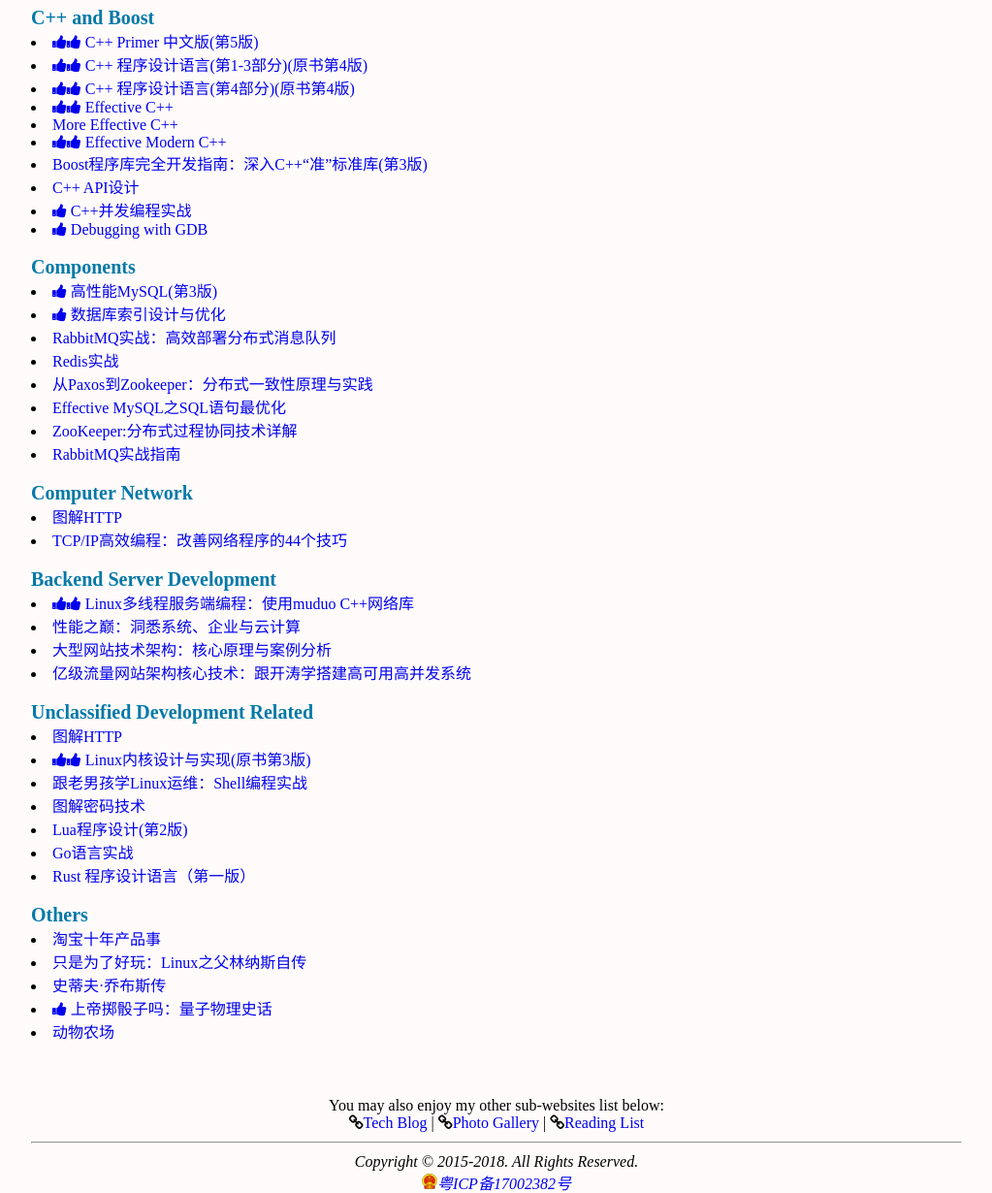
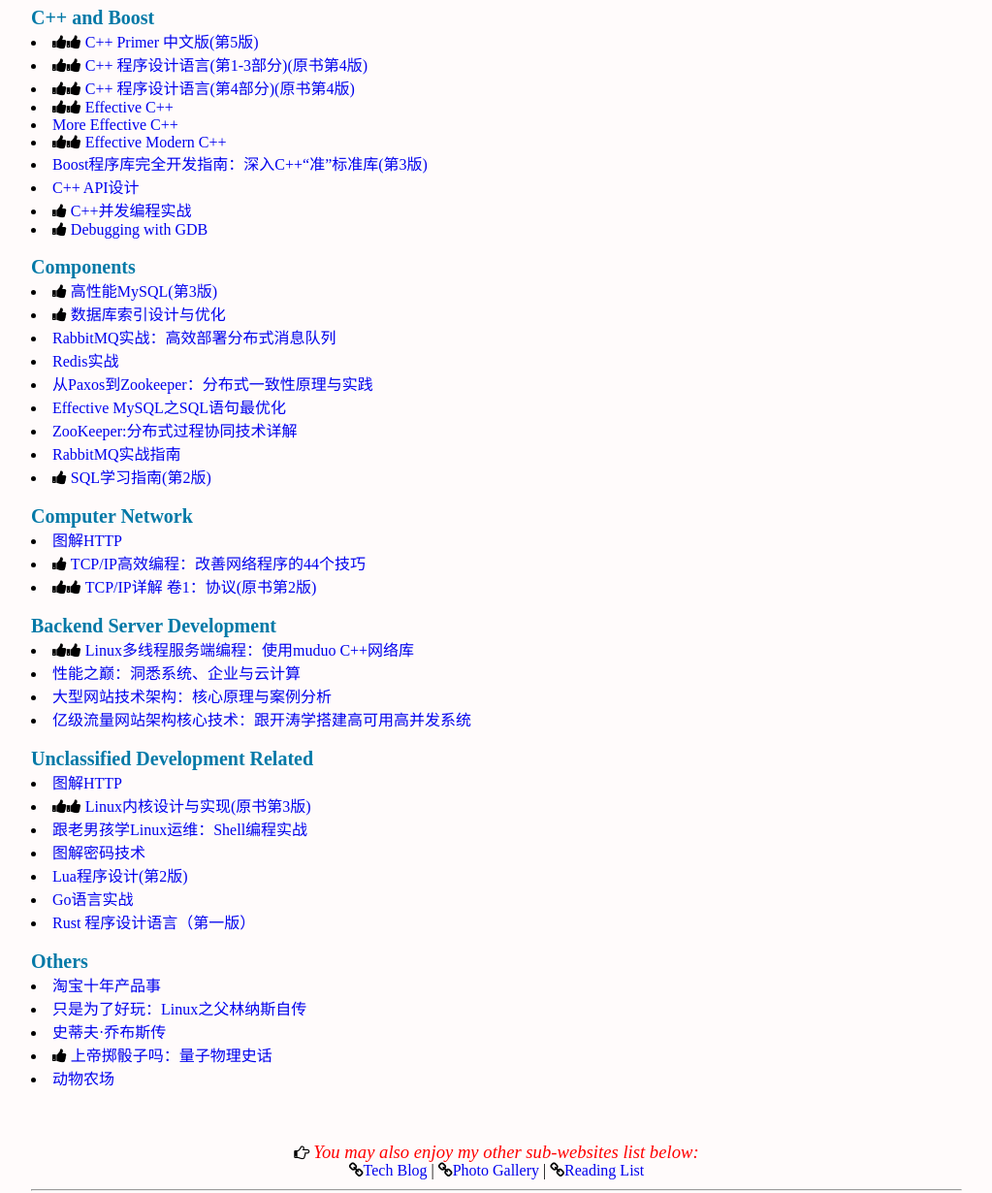
Before and after one commit to taozhijiang/taozhijiang.github.io, a plain HTML site: page readlist.html in a window 1280 px wide. Shown: the part 89-1319 px from the top of the page at 97% size, without its empty margins (128-1151 px from the left). Drawn offline with Linux system fonts and the light colour scheme.

Commit message:
add more books, and cnzz

```diff
--- a/readlist.html
+++ b/readlist.html
@@ -24,6 +24,23 @@ p {
 a {
     text-decoration:none;
 }
+
+.blink {
+	color: red;
+	font-size: 14pt;
+	animation: blink-animation 1s steps(5, start) infinite;
+	-webkit-animation: blink-animation 1s steps(5, start) infinite;
+}
+@keyframes blink-animation {
+	to {
+		visibility: hidden;
+	}
+}
+@-webkit-keyframes blink-animation {
+	to {
+		visibility: hidden;
+	}
+}
 </style>
 
 </head>
@@ -38,36 +55,38 @@ a {
 
 	<div>
 		<p style="color:#0479A7;font-size:20px;"><strong>C++ and Boost</strong></p>
-        <li><a href="https://book.douban.com/subject/25708312/" target="_blank"><i class="fa fa-thumbs-up"></i><i class="fa fa-thumbs-up">&nbsp;</i>C++ Primer 中文版(第5版)</a></li>
-		<li><a href="https://book.douban.com/subject/26857943/" target="_blank"><i class="fa fa-thumbs-up"></i><i class="fa fa-thumbs-up">&nbsp;</i>C++ 程序设计语言(第1-3部分)(原书第4版)</a></li>
-		<li><a href="https://book.douban.com/subject/26900000/" target="_blank"><i class="fa fa-thumbs-up"></i><i class="fa fa-thumbs-up">&nbsp;</i>C++ 程序设计语言(第4部分)(原书第4版)</a></li>
-		<li><a href="https://book.douban.com/subject/1842426/" target="_blank"><i class="fa fa-thumbs-up"></i><i class="fa fa-thumbs-up">&nbsp;</i>Effective C++</a></li>
+        <li><i class="fa fa-thumbs-up"></i><i class="fa fa-thumbs-up"></i>&nbsp;<a href="https://book.douban.com/subject/25708312/" target="_blank">C++ Primer 中文版(第5版)</a></li>
+		<li><i class="fa fa-thumbs-up"></i><i class="fa fa-thumbs-up"></i>&nbsp;<a href="https://book.douban.com/subject/26857943/" target="_blank">C++ 程序设计语言(第1-3部分)(原书第4版)</a></li>
+		<li><i class="fa fa-thumbs-up"></i><i class="fa fa-thumbs-up"></i>&nbsp;<a href="https://book.douban.com/subject/26900000/" target="_blank">C++ 程序设计语言(第4部分)(原书第4版)</a></li>
+		<li><i class="fa fa-thumbs-up"></i><i class="fa fa-thumbs-up"></i>&nbsp;<a href="https://book.douban.com/subject/1842426/" target="_blank">Effective C++</a></li>
 		<li><a href="https://book.douban.com/subject/5908727/" target="_blank">More Effective C++</a></li>
-		<li><a href="https://book.douban.com/subject/25923597/" target="_blank"><i class="fa fa-thumbs-up"></i><i class="fa fa-thumbs-up">&nbsp;</i>Effective Modern C++</a></li>
+		<li><i class="fa fa-thumbs-up"></i><i class="fa fa-thumbs-up"></i>&nbsp;<a href="https://book.douban.com/subject/25923597/" target="_blank">Effective Modern C++</a></li>
 		<li><a href="https://book.douban.com/subject/26320630/" target="_blank">Boost程序库完全开发指南：深入C++“准”标准库(第3版)</a></li>
 		<li><a href="https://book.douban.com/subject/24869855/" target="_blank">C++ API设计</a></li>
-		<li><a href="https://book.douban.com/subject/26386925/" target="_blank"><i class="fa fa-thumbs-up">&nbsp;</i>C++并发编程实战</a></li>
-		<li><a href="http://sourceware.org/gdb/current/onlinedocs/gdb/" target="_blank"><i class="fa fa-thumbs-up">&nbsp;</i>Debugging with GDB</a></li>
+		<li><i class="fa fa-thumbs-up"></i>&nbsp;<a href="https://book.douban.com/subject/26386925/" target="_blank">C++并发编程实战</a></li>
+		<li><i class="fa fa-thumbs-up"></i>&nbsp;<a href="http://sourceware.org/gdb/current/onlinedocs/gdb/" target="_blank">Debugging with GDB</a></li>
         <br />
 
 		<p style="color:#0479A7;font-size:20px;"><strong>Components</strong></p>
-		<li><a href="https://book.douban.com/subject/23008813/" target="_blank"><i class="fa fa-thumbs-up">&nbsp;</i>高性能MySQL(第3版)</a></li>
-		<li><a href="https://book.douban.com/subject/26419771/" target="_blank"><i class="fa fa-thumbs-up">&nbsp;</i>数据库索引设计与优化</a></li>
+		<li><i class="fa fa-thumbs-up"></i>&nbsp;<a href="https://book.douban.com/subject/23008813/" target="_blank">高性能MySQL(第3版)</a></li>
+		<li><i class="fa fa-thumbs-up"></i>&nbsp;<a href="https://book.douban.com/subject/26419771/" target="_blank">数据库索引设计与优化</a></li>
 		<li><a href="https://book.douban.com/subject/26649178/" target="_blank">RabbitMQ实战：高效部署分布式消息队列</a></li>
 		<li><a href="https://book.douban.com/subject/26612779/" target="_blank">Redis实战</a></li>
 		<li><a href="https://book.douban.com/subject/26292004/" target="_blank">从Paxos到Zookeeper：分布式一致性原理与实践</a></li>
 		<li><a href="https://book.douban.com/subject/20438822/" target="_blank">Effective MySQL之SQL语句最优化</a></li>
 		<li><a href="https://book.douban.com/subject/26766807/" target="_blank">ZooKeeper:分布式过程协同技术详解</a></li>
 		<li><a href="https://book.douban.com/subject/27591386/" target="_blank">RabbitMQ实战指南</a></li>
+		<li><i class="fa fa-thumbs-up"></i>&nbsp;<a href="https://book.douban.com/subject/4872454/" target="_blank">SQL学习指南(第2版)</a></li>
         <br />
 
 		<p style="color:#0479A7;font-size:20px;"><strong>Computer Network</strong></p>
 		<li><a href="https://book.douban.com/subject/25863515/" target="_blank">图解HTTP</a></li>
-		<li><a href="https://book.douban.com/subject/6058986/" target="_blank">TCP/IP高效编程：改善网络程序的44个技巧</a></li>
+		<li><i class="fa fa-thumbs-up"></i>&nbsp;<a href="https://book.douban.com/subject/6058986/" target="_blank">TCP/IP高效编程：改善网络程序的44个技巧</a></li>
+		<li><i class="fa fa-thumbs-up"></i><i class="fa fa-thumbs-up"></i>&nbsp;<a href="https://book.douban.com/subject/26825411/" target="_blank">TCP/IP详解 卷1：协议(原书第2版)</a></li>
         <br />
 
 		<p style="color:#0479A7;font-size:20px;"><strong>Backend Server Development</strong></p>
-		<li><a href="https://book.douban.com/subject/20471211/" target="_blank"><i class="fa fa-thumbs-up"></i><i class="fa fa-thumbs-up">&nbsp;</i>Linux多线程服务端编程：使用muduo C++网络库</a></li>
+		<li><i class="fa fa-thumbs-up"></i><i class="fa fa-thumbs-up"></i>&nbsp;<a href="https://book.douban.com/subject/20471211/" target="_blank">Linux多线程服务端编程：使用muduo C++网络库</a></li>
 		<li><a href="https://book.douban.com/subject/26586598/" target="_blank">性能之巅：洞悉系统、企业与云计算</a></li>
 		<li><a href="https://book.douban.com/subject/25723064/" target="_blank">大型网站技术架构：核心原理与案例分析</a></li>
 		<li><a href="https://book.douban.com/subject/26999243/" target="_blank">亿级流量网站架构核心技术：跟开涛学搭建高可用高并发系统</a></li>
@@ -75,7 +94,7 @@ a {
 
 		<p style="color:#0479A7;font-size:20px;"><strong>Unclassified Development Related</strong></p>
 		<li><a href="https://book.douban.com/subject/25863515/" target="_blank">图解HTTP</a></li>
-		<li><a href="https://book.douban.com/subject/6097773/" target="_blank"><i class="fa fa-thumbs-up"></i><i class="fa fa-thumbs-up">&nbsp;</i>Linux内核设计与实现(原书第3版)</a></li>
+		<li><i class="fa fa-thumbs-up"></i><i class="fa fa-thumbs-up"></i>&nbsp;<a href="https://book.douban.com/subject/6097773/" target="_blank">Linux内核设计与实现(原书第3版)</a></li>
 		<li><a href="https://book.douban.com/subject/26974981/" target="_blank">跟老男孩学Linux运维：Shell编程实战</a></li>
 		<li><a href="https://book.douban.com/subject/26265544/" target="_blank">图解密码技术</a></li>
 		<li><a href="https://book.douban.com/subject/3076942/" target="_blank">Lua程序设计(第2版)</a></li>
@@ -87,14 +106,15 @@ a {
 		<li><a href="https://book.douban.com/subject/25732463/" target="_blank">淘宝十年产品事</a></li>
 		<li><a href="https://book.douban.com/subject/25930025/" target="_blank">只是为了好玩：Linux之父林纳斯自传</a></li>
 		<li><a href="https://book.douban.com/subject/6798611/" target="_blank">史蒂夫·乔布斯传</a></li>
-		<li><a href="https://book.douban.com/subject/1467022/" target="_blank"><i class="fa fa-thumbs-up">&nbsp;</i>上帝掷骰子吗：量子物理史话</a></li>
+		<li><i class="fa fa-thumbs-up"></i>&nbsp;<a href="https://book.douban.com/subject/1467022/" target="_blank">上帝掷骰子吗：量子物理史话</a></li>
 		<li><a href="https://book.douban.com/subject/1255500/" target="_blank">动物农场</a></li>
 	</div>
 
     <br />
     <br />
 	<div align="center">
-		<p>You may also enjoy my other sub-websites list below:</p>
+		<i class="fa fa-hand-o-right">&nbsp;<em class="blink">You may also enjoy my other sub-websites list below:</em></i>
+		<br />
 		<i class="fa fa-link"></i><a href="https://taozj.net/" target="_blank">Tech Blog</a> |
 		<i class="fa fa-link"></i><a href="https://x.taozj.net/" target="_blank">Photo Gallery</a> |
 		<i class="fa fa-link"></i><a href="readlist.html" target="_blank">Reading List</a>
@@ -103,8 +123,12 @@ a {
 	<hr>
 	<div align="center">
 		<span>
-			<em>Copyright &copy; 2015-2018. All Rights Reserved.</p></em>
-			<em><img src="./icp_min.png" alt="粤ICP备17002382号" height="16" /><a href="http://www.miibeian.gov.cn/">粤ICP备17002382号</a></em>
+            <em>Copyright &copy; 2015-2018. All Rights Reserved.</p></em>
+            <em><img src="./icp_min.png" alt="粤ICP备17002382号" height="16" /><a href="http://www.miibeian.gov.cn/">粤ICP备17002382号</a>
+                <!-- CNZZ -->
+                <script type="text/javascript">document.write(unescape("%3Cspan id='cnzz_stat_icon_1258402767'%3E%3C/span%3E%3Cscript src='https://s11.cnzz.com/stat.php%3Fid%3D1258402767%26online%3D2' type='text/javascript'%3E%3C/script%3E"));</script>
+                <!-- End CNZZ Code -->
+            </em>
 		</span>
 	</div>
 </body>
```
Also changed, not shown: index.html (+28 -5 lines).
